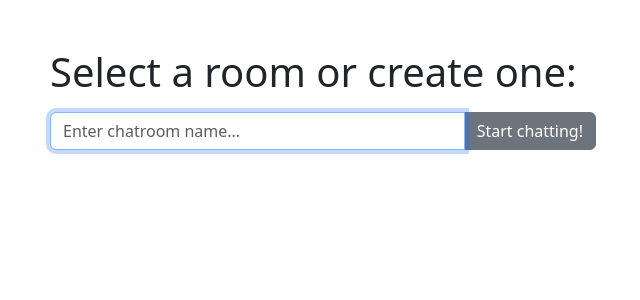
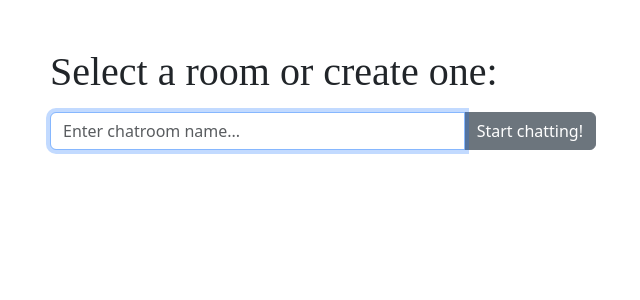
Before and after one commit to thisisjab/minichat-django, a Django app: page /chat/ in a window 1280 px wide. Shown: the part 56-356 px from the top of the page, without its empty margins (317-957 px from the left). Run offline with Django 5.2, Linux system fonts and the light colour scheme; some libraries are stand-ins or nearby versions; some web fonts are replaced.

Commit message:
feat: add fonts

```diff
--- a/core/static/css/main.css
+++ b/core/static/css/main.css
@@ -1,4 +1,28 @@
 /* Used palette: https://colorhunt.co/palette/40a2e3fff6e9bbe2ec0d9276 */
+
+@font-face {
+    font-family: RobotoFlex;
+    src: url(../fonts/RobotoFlex.ttf);
+}
+
+@font-face {
+    font-family: SourceCode;
+    src: url("../fonts/SourceCode.ttf");
+}
+
+h1,
+h2,
+h3,
+h4,
+h5,
+h6 {
+    font-family: RobotoFlex, 'Times New Roman', Times, serif;
+}
+
+p, a {
+    font-family: RobotoFlex, system-ui;
+}
+
 :root {
     --primary: #40A2E3;
     --second-primary: #0D9276;
```
Also changed, not shown: core/static/fonts/SourceCode.ttf (added), 1 other file.
